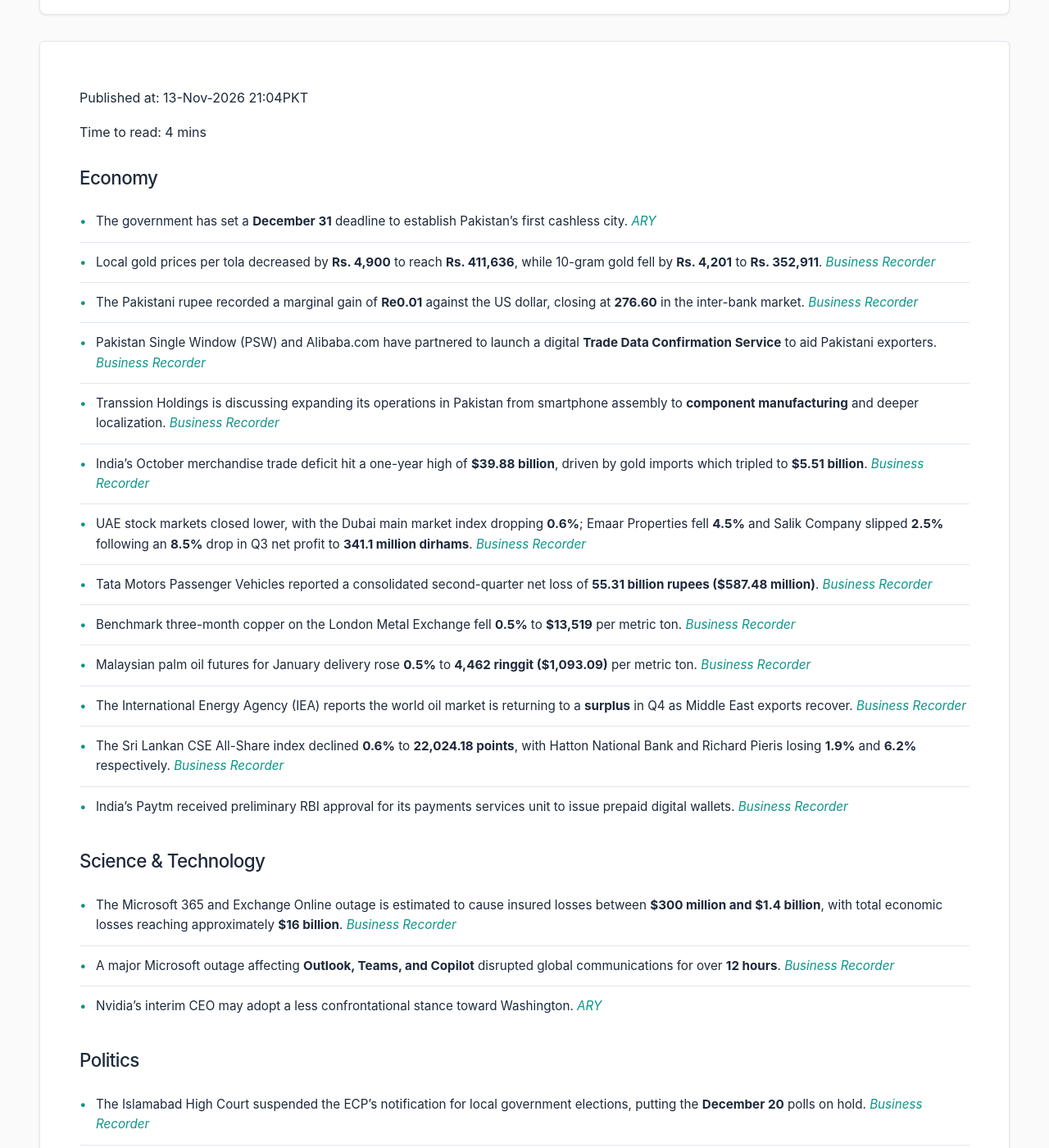
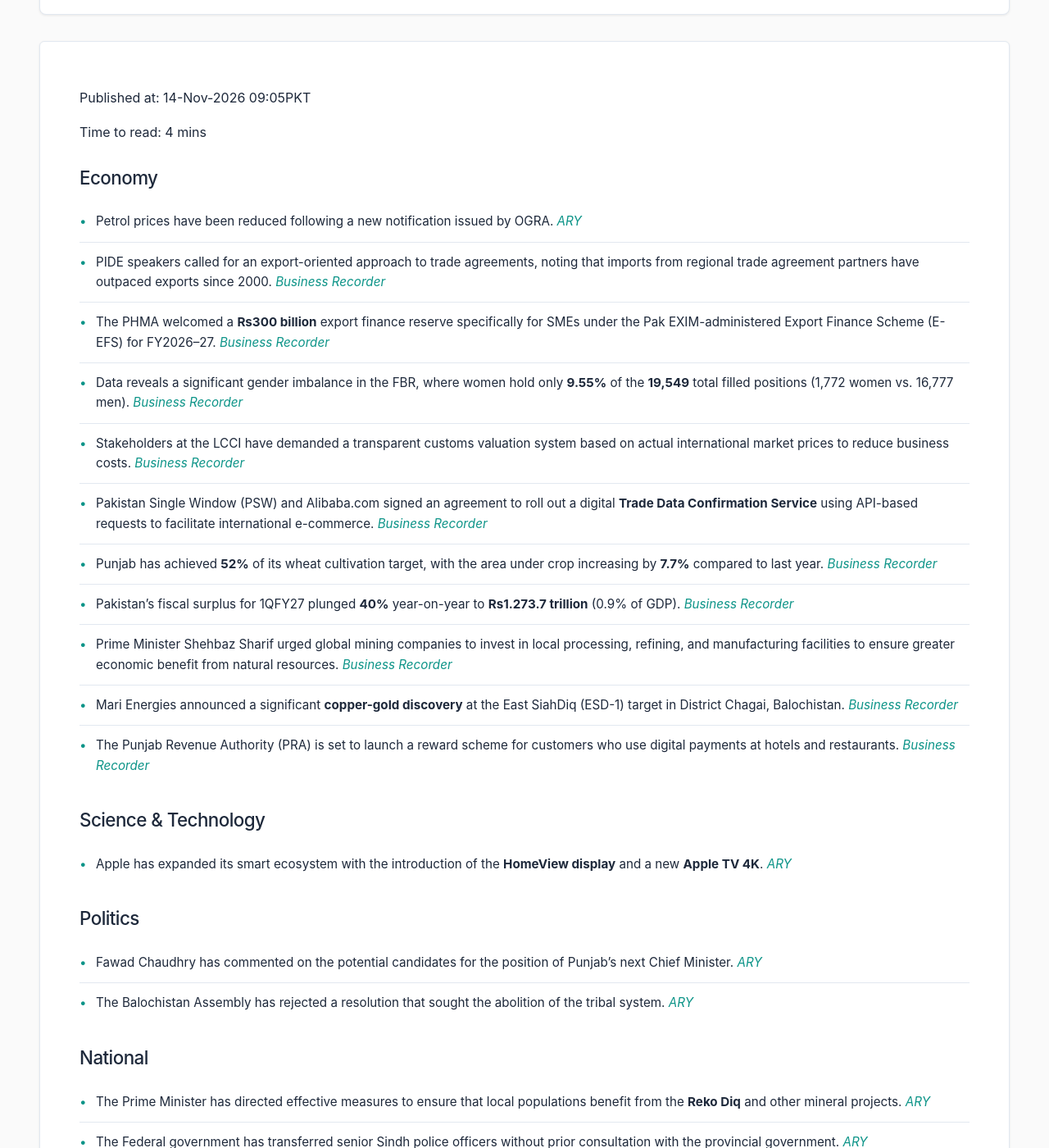
Before and after one commit to zsubzwary/news, a Jekyll site: the page built from en/index.md, in a window 1280 px wide and 1400 px high, scrolled down 209 px. Shown: the whole window at 82% size. Built offline with Jekyll 4.4.1, drawn with Linux system fonts in a browser that asks for light colours; some web fonts are replaced; comment, search, counter and statistics services are not loaded; some of the changed text lies outside the part shown.

Commit message:
DateTime; 2026-11-14T04:05:17.762Z

```diff
--- a/en/index.md
+++ b/en/index.md
@@ -4,50 +4,47 @@ title: Pakistan News Briefing
 lang: en
 ---
 
-Published at: 13-Nov-2026 21:04PKT
+Published at: 14-Nov-2026 09:05PKT
 
 Time to read: 4 mins
 
 ### Economy
-- The government has set a **December 31** deadline to establish Pakistan’s first cashless city. *[ARY](https://arynews.tv/pakistan-first-cashless-city-government-sets-december-31-deadline)*
-- Local gold prices per tola decreased by **Rs. 4,900** to reach **Rs. 411,636**, while 10-gram gold fell by **Rs. 4,201** to **Rs. 352,911**. *[Business Recorder](https://www.brecorder.com/news/40448765-gold-price-per-tola-loses-rs4900-in-pakistan)*
-- The Pakistani rupee recorded a marginal gain of **Re0.01** against the US dollar, closing at **276.60** in the inter-bank market. *[Business Recorder](https://www.brecorder.com/news/40448764-intra-day-update-rupee-records-gain-against-us-dollar)*
-- Pakistan Single Window (PSW) and Alibaba.com have partnered to launch a digital **Trade Data Confirmation Service** to aid Pakistani exporters. *[Business Recorder](https://www.brecorder.com/news/40448777-psw-alibabacom-partner-to-boost-trust-in-global-e-commerce-support-pakistani-exporters)*
-- Transsion Holdings is discussing expanding its operations in Pakistan from smartphone assembly to **component manufacturing** and deeper localization. *[Business Recorder](https://www.brecorder.com/news/40448773-tecno-infinix-maker-eyes-component-manufacturing-in-pakistan)*
-- India’s October merchandise trade deficit hit a one-year high of **$39.88 billion**, driven by gold imports which tripled to **$5.51 billion**. *[Business Recorder](https://www.brecorder.com/news/40448780-indias-october-trade-deficit-hits-one-year-high-of-3988-billion-as-gold-imports-jump)*
-- UAE stock markets closed lower, with the Dubai main market index dropping **0.6%**; Emaar Properties fell **4.5%** and Salik Company slipped **2.5%** following an **8.5%** drop in Q3 net profit to **341.1 million dirhams**. *[Business Recorder](https://www.brecorder.com/news/40448775-uae-stocks-decline-on-weak-corporate-earnings)*
-- Tata Motors Passenger Vehicles reported a consolidated second-quarter net loss of **55.31 billion rupees ($587.48 million)**. *[Business Recorder](https://www.brecorder.com/news/40448768-tata-motors-pv-posts-quarterly-loss-as-jlr-restructuring-costs-bite)*
-- Benchmark three-month copper on the London Metal Exchange fell **0.5%** to **$13,519** per metric ton. *[Business Recorder](https://www.brecorder.com/news/40448766-copper-falls-heads-for-fifth-straight-weekly-drop-on-ai-rout)*
-- Malaysian palm oil futures for January delivery rose **0.5%** to **4,462 ringgit ($1,093.09)** per metric ton. *[Business Recorder](https://www.brecorder.com/news/40448763-palm-oil-post-first-weekly-gain-in-three-weeks)*
-- The International Energy Agency (IEA) reports the world oil market is returning to a **surplus** in Q4 as Middle East exports recover. *[Business Recorder](https://www.brecorder.com/news/40448772-world-oil-market-is-returning-to-surplus-as-gulf-exports-recover-iea-says)*
-- The Sri Lankan CSE All-Share index declined **0.6%** to **22,024.18 points**, with Hatton National Bank and Richard Pieris losing **1.9%** and **6.2%** respectively. *[Business Recorder](https://www.brecorder.com/news/40448771-financial-and-industrial-stocks-drag-sri-lankan-shares-lower)*
-- India's Paytm received preliminary RBI approval for its payments services unit to issue prepaid digital wallets. *[Business Recorder](https://www.brecorder.com/news/40448767-indias-paytm-gets-preliminary-rbi-nod-for-wallet-licence-shares-hit-record-high)*
+- Petrol prices have been reduced following a new notification issued by OGRA. *[ARY](https://arynews.tv/petrol-price-reduced-as-ogra-issues-new-notification)*
+- PIDE speakers called for an export-oriented approach to trade agreements, noting that imports from regional trade agreement partners have outpaced exports since 2000. *[Business Recorder](https://www.brecorder.com/news/40448885/pide-holds-moot-speakers-for-export-oriented-approach-to-trade-accords)*
+- The PHMA welcomed a **Rs300 billion** export finance reserve specifically for SMEs under the Pak EXIM-administered Export Finance Scheme (E-EFS) for FY2026–27. *[Business Recorder](https://www.brecorder.com/news/40448883/phma-welcomes-rs300bn-export-finance-reserve-for-smes)*
+- Data reveals a significant gender imbalance in the FBR, where women hold only **9.55%** of the **19,549** total filled positions (1,772 women vs. 16,777 men). *[Business Recorder](https://www.brecorder.com/news/40448879/data-shows-gender-workforce-disparity-in-fbr)*
+- Stakeholders at the LCCI have demanded a transparent customs valuation system based on actual international market prices to reduce business costs. *[Business Recorder](https://www.brecorder.com/news/40448878/businessmen-seek-realistic-customs-valuation-system)*
+- Pakistan Single Window (PSW) and Alibaba.com signed an agreement to roll out a digital **Trade Data Confirmation Service** using API-based requests to facilitate international e-commerce. *[Business Recorder](https://www.brecorder.com/news/40448877/psw-amp-alibabacom-to-roll-out-trade-data-confirmation-service)*
+- Punjab has achieved **52%** of its wheat cultivation target, with the area under crop increasing by **7.7%** compared to last year. *[Business Recorder](https://www.brecorder.com/news/40448809/punjab-achieves-52pc-of-its-wheat-cultivation-target)*
+- Pakistan’s fiscal surplus for 1QFY27 plunged **40%** year-on-year to **Rs1.273.7 trillion** (0.9% of GDP). *[Business Recorder](https://www.brecorder.com/news/40448853/1qfy27-fiscal-surplus-plunges-40pc-yoy)*
+- Prime Minister Shehbaz Sharif urged global mining companies to invest in local processing, refining, and manufacturing facilities to ensure greater economic benefit from natural resources. *[Business Recorder](https://www.brecorder.com/news/40448858/global-mining-cos-urged-to-invest-in-mineral-facilities)*
+- Mari Energies announced a significant **copper-gold discovery** at the East SiahDiq (ESD-1) target in District Chagai, Balochistan. *[Business Recorder](https://www.brecorder.com/news/40448859/mari-energies-announces-copper-gold-discovery-in-chagai)*
+- The Punjab Revenue Authority (PRA) is set to launch a reward scheme for customers who use digital payments at hotels and restaurants. *[Business Recorder](https://www.brecorder.com/news/40448811/pra-promoting-digital-payments)*
 
 ### Science & Technology
-- The Microsoft 365 and Exchange Online outage is estimated to cause insured losses between **$300 million and $1.4 billion**, with total economic losses reaching approximately **$16 billion**. *[Business Recorder](https://www.brecorder.com/news/40448782-microsoft-outage-could-generate-700-million-in-insured-losses-kovrr)*
-- A major Microsoft outage affecting **Outlook, Teams, and Copilot** disrupted global communications for over **12 hours**. *[Business Recorder](https://www.brecorder.com/news/40448769-microsoft-outage-hits-outlook-teams-and-copilot-worldwide)*
-- Nvidia’s interim CEO may adopt a less confrontational stance toward Washington. *[ARY](https://arynews.tv/nvidias-interim-ceo-may-soften-confrontational-stance-on-washington)*
+- Apple has expanded its smart ecosystem with the introduction of the **HomeView display** and a new **Apple TV 4K**. *[ARY](https://arynews.tv/apple-expands-smart-ecosystem-with-homeview-display-and-powerhouse-apple-tv-4k)*
 
 ### Politics
-- The Islamabad High Court suspended the ECP’s notification for local government elections, putting the **December 20** polls on hold. *[Business Recorder](https://www.brecorder.com/news/40448770-islamabad-high-court-suspends-local-government-election-schedule)*
-- The federal government extended the deadline for civil servants to digitally declare assets via the FBR portal to **November 30, 2026**. *[Business Recorder](https://www.brecorder.com/news/40448778-govt-extends-deadline-for-civil-servants-to-digitally-declare-assets-to-nov-30)*
-- The Sindh government plans to prioritize **Electric Vehicles (EVs)** to reduce costs. *[ARY](https://arynews.tv/sindh-government-plans-to-prioritize-evs-to-cut-costs)*
-- JI has condemned the suspension of local government elections in the federal capital. *[ARY](https://arynews.tv/ji-condemns-suspension-of-local-government-elections-in-capital)*
+- Fawad Chaudhry has commented on the potential candidates for the position of Punjab’s next Chief Minister. *[ARY](https://arynews.tv/fawad-chaudhry-reveals-who-could-become-punjabs-next-chief-minister)*
+- The Balochistan Assembly has rejected a resolution that sought the abolition of the tribal system. *[ARY](https://arynews.tv/balochistan-assembly-rejects-resolution-seeking-abolition-of-tribal-system)*
 
 ### National
-- The Supreme Court (SC) plans to appoint **ad hoc judges** to clear the existing case backlog. *[ARY](https://arynews.tv/sc-plans-to-appoint-ad-hoc-judges-to-clear-case-backlog)*
-- The Lillah-Jhelum Road project has been completed after **five years** of work. *[ARY](https://arynews.tv/lillah-jhelum-road-project-completed-after-five-years)*
-- The Sindh High Court (SHC) has reserved its verdict in a **Rs. 24 billion** case regarding Black Scorpions sale proceeds. *[ARY](https://arynews.tv/shc-reserves-verdict-in-rs24bn-black-scorpions-sale-proceeds-case)*
-- Field Marshal Syed Asim Munir stated Pakistan aims to be a competitive destination for long-term **mineral investment**. *[Business Recorder](https://www.brecorder.com/news/40448774-pakistan-aims-to-become-competitive-destination-for-long-term-mineral-investment-cdf)*
-- Asad Mahmood skipped a scheduled NAB appearance despite receiving fresh summons. *[ARY](https://arynews.tv/asad-mahmood-skips-nab-appearance-despite-fresh-summons)*
+- The Prime Minister has directed effective measures to ensure that local populations benefit from the **Reko Diq** and other mineral projects. *[ARY](https://arynews.tv/pm-directs-effective-measures-to-ensure-local-benefits-from-reko-diq-mineral-projects)*
+- The Federal government has transferred senior Sindh police officers without prior consultation with the provincial government. *[ARY](https://arynews.tv/federal-govt-transfers-senior-sindh-police-officers-without-provincial-consultation-sources)*
+- WASA Lahore has launched a smart water metering system, successfully installing **1,000 advanced ultrasonic meters** in Johar Town. *[Business Recorder](https://www.brecorder.com/news/40448887/wasa-launches-smart-water-metering-system-in-lahore)*
+- PM Shehbaz Sharif highlighted the importance of the **2 million** British citizens of Pakistani origin in strengthening bilateral ties with the UK. *[Business Recorder](https://www.brecorder.com/news/40448884/pm-lauds-role-of-overseas-pakistanis-in-uk)*
+- The FBR will conduct a capability assessment for Inland Revenue officials (Grade-17 and above) in Lahore on **November 17**. *[Business Recorder](https://www.brecorder.com/news/40448881/fbr-to-assess-irs-officials-capabilities-on-17th)*
+- Punjab has launched the second and third phases of the **‘Maryam Nawaz Ka Sohna Punjab’** programme. *[Business Recorder](https://www.brecorder.com/news/40448812/sohna-punjab-programme-punjab-launches-second-third-phases)*
+- The Provincial Development Working Party (PDWP) approved **19 development schemes** worth **Rs126.668 billion** in Punjab. *[Business Recorder](https://www.brecorder.com/news/40448810/pdwp-approves-19-schemes-worth-rs12668bn)*
+- Field Marshal Syed Asim Munir stated that all necessary measures are being taken to ensure the security of the entire mining ecosystem, including projects and personnel. *[Business Recorder](https://www.brecorder.com/news/40448860/steps-being-taken-to-ensure-mining-ecosystem-security-cdf)*
 
 ### International
-- Saudi Arabia's civil defense issued an all-clear for the Jazan province, which houses a refinery with a capacity of **400,000 barrels of crude oil per day**. *[Business Recorder](https://www.brecorder.com/news/40448784/saudi-civil-defence-says-danger-passed-in-jazan)*
-
-### Sports
-- India's head coach Gautam Gambhir expressed concern over batting collapses, including being bowled out for **89** in a 244-run loss to New Zealand. *[Business Recorder](https://www.brecorder.com/news/40448783/gambhir-concerned-by-indias-batting-collapses-ahead-of-odi-world-cup)*
-- South African bowler Kagiso Rabada warned there will be no letup in intensity during the upcoming home tests against Bangladesh. *[Business Recorder](https://www.brecorder.com/news/40448779-south-africa-will-not-ease-off-against-bangladesh-rabada-warns)*
-- Khabib’s cousin, Usman, received a jail sentence following a brawl with UFC’s Merab. *[ARY](https://arynews.tv/khabibs-cousin-usman-receives-jail-sentence-following-brawl-with-ufcs-merab)*
+- Kuwait has announced scheduled power cuts affecting **nine districts**. *[ARY](https://arynews.tv/kuwait-announces-power-cut-in-nine-districts-could-yours-be-next)*
+- A communications failure at US air traffic control centers triggered a nationwide flight shutdown, resulting in **4,700 cancellations** and **10,000 delays**. *[Business Recorder](https://www.brecorder.com/news/40448889/us-lifts-nationwide-flight-shutdown-caused-by-communications-failure)*
+- US visa curbs have placed African beauty queens in uncertainty regarding their participation in the **Miss Universe** competition. *[ARY](https://arynews.tv/african-beauty-queens-in-limbo-as-us-visa-curbs-hit-miss-universe)*
 
 ### Health
-- The US has confirmed **six measles-related deaths** in 2026. *[ARY](https://arynews.tv/us-confirms-six-measles-related-deaths-in-2026)*
+- Pfizer has announced it will stop selling **Premarin** in Canada. *[ARY](https://arynews.tv/pfizer-to-stop-selling-premarin-in-canada)*
+- The US has confirmed **six deaths** related to measles in 2026. *[ARY](https://arynews.tv/us-confirms-six-measles-related-deaths-in-2026)*
+- The University of Health Sciences (UHS) launched **PRIME**, a province-wide digital platform for integrated monitoring of medical education and clinical training. *[Business Recorder](https://www.brecorder.com/news/40448886/uhs-launches-digital-platform)*
+- The Punjab government has drafted the **Food Fortification Bill 2026**, which proposes mandatory fortification of flour, ghee, cooking oil, and salt to combat malnutrition. *[Business Recorder](https://www.brecorder.com/news/40448882/punjab-drafts-food-fortification-bill-2026-fortification-of-flour-ghee-oil-mandatory-to-address-malnutrition)*
```
